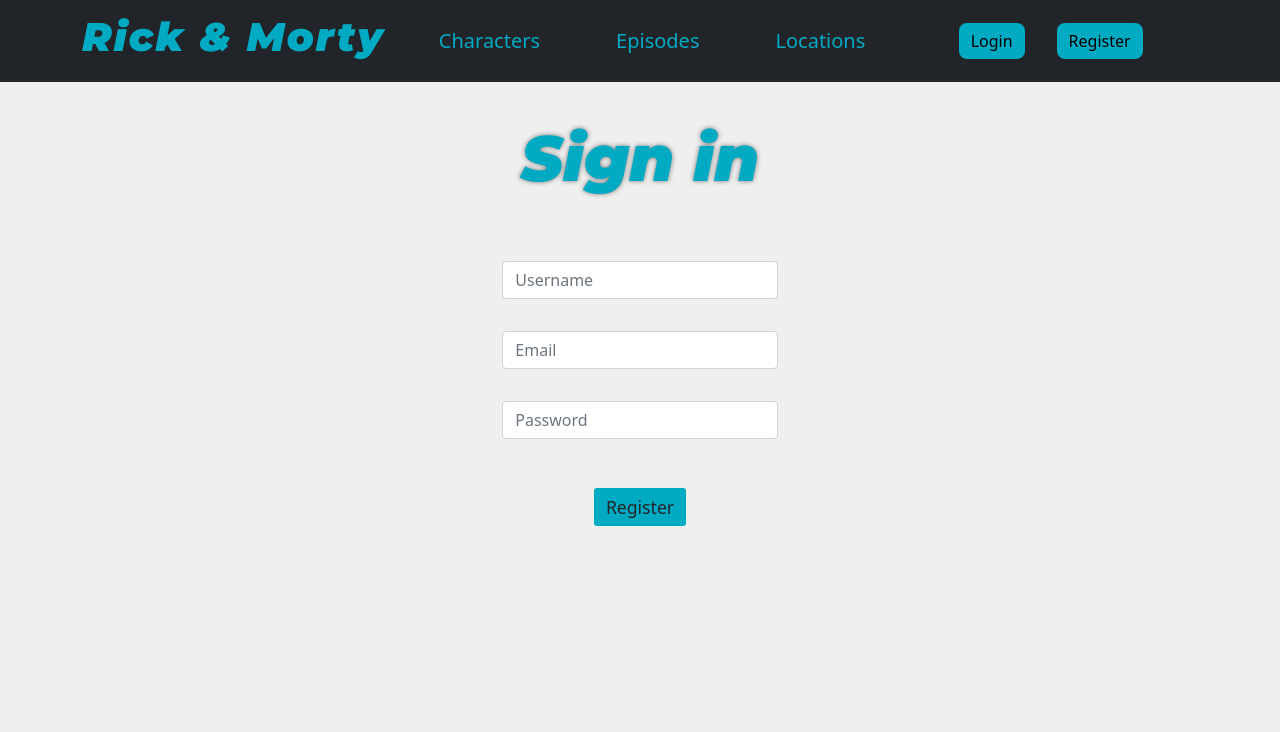
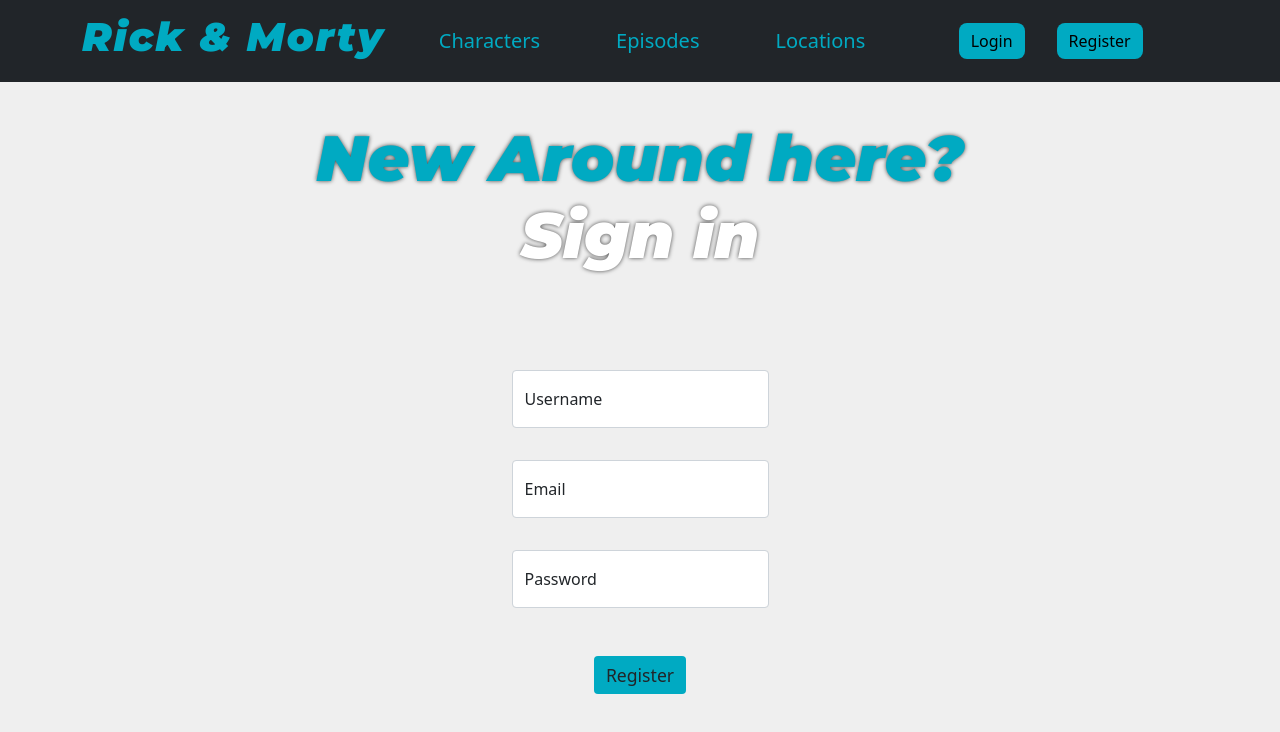
Before and after one commit to emarose/RickYMortyApp, a React (Create React App) app: page /register in a window 1280 px wide. Shown: the top 732 px of the page. Built offline with nearby package versions, Linux system fonts and the light colour scheme.

Commit message:
MINOR STYLING LOGIN - REGISTER

```diff
--- a/src/Pages/Login.css
+++ b/src/Pages/Login.css
@@ -1,9 +1,14 @@
 .loginWrapper{
-    min-height: 75vh;
+    width: 75%;
+    text-align: center;
+    display: flex;
+    flex-direction: column;
+    align-items: center;
+    justify-content: center;
 }
 
 .welcomeTitle{
-    text-shadow: 0 0 5px rgba(0,0,0,0.5);
+    text-shadow: 0 0 4px rgba(0,0,0,0.7 );
     font-family: var(--font-bold);
     font-size: clamp(4em, 5vw, 6em);
     color: var(--blue-clr);
--- a/src/Pages/Login.js
+++ b/src/Pages/Login.js
@@ -11,9 +11,11 @@
   console.log(setUser)
   return (
     <>
-      <div className='loginWrapper text-center'>
-        <h1 className='welcomeTitle' data-aos="fade-left">Welcome back!</h1>
-        <FormGroup set={setUser}/>
+      <div className='loginWrapper container text-center'>
+        <div className="form">
+          <h1 className='welcomeTitle' data-aos="fade-left">Welcome back! <br /> <span className='text-white'>Login</span> </h1>
+          <FormGroup set={setUser}/>
+        </div>
       </div>
     </>
   )
--- a/src/Pages/Register.css
+++ b/src/Pages/Register.css
@@ -1,16 +1,21 @@
 .registerWrapper{
-  width: 75%;
-  text-align: center;
+    width: 75%;
+    text-align: center;
+    display: flex;
+    flex-direction: column;
+    align-items: center;
+    justify-content: center;
 }
 .registerWrapper input{
     margin:2em auto;
-    max-width: 30%;
+
 }
 .registerBtn{
     transition: 0.4s all;
     background-color: var(--blue-clr);
     font-size: 1.1rem;
     width: fit-content;
+    border: none;
 }
 .registerBtn:hover{
     background-color: var(--dark-clr);
--- a/src/Pages/Register.js
+++ b/src/Pages/Register.js
@@ -21,7 +21,7 @@
   return (
     <>
 
-  <p className="error">{errorLogin}</p>
+  <div className="error">{errorLogin}</div>
       <Formik
 
         onSubmit={(valores,{resetForm}) => {
@@ -75,9 +75,9 @@
         (
 
         <div className="container registerWrapper">
-          <h3 data-aos="fade-right" className='welcomeTitle'>Sign in</h3>
+          <h3 data-aos="fade-right" className='welcomeTitle'>New Around here? <br /><span className='text-white'>Sign in</span></h3>
           <Form>
-            <div className="my-3 form-group">
+            <div className="form-floating my-3 form-group">
               <Field
                 type="text"
                 name="username"
@@ -85,10 +85,11 @@
                 className="form-control"
                 placeholder="Username"
               />
+              <label htmlFor="user">Username</label>
               <ErrorMessage name='username' component={()=>(
-                <h2 className="error">{errors.username}</h2>
+                <div className="error">{errors.username}</div>
               )}/>
-
+             <div className="form-floating mb-4 mx-auto">
               <Field
                 type="email"
                 name="email"
@@ -96,10 +97,12 @@
                 className="my-3 form-control"
                 placeholder="Email"
               />
-              <ErrorMessage name='email' component={()=>(
-                <h2 className="error">{errors.email}</h2>
-              )}/>
-
+             <label htmlFor="email">Email</label>
+                <ErrorMessage name='email' component={()=>(
+                  <div className="error">{errors.email}</div>
+                )}/>
+              </div>
+              <div className="form-floating mb-5 mx-auto">
               <Field
                 type="password"
                 name="pass"
@@ -110,7 +113,8 @@
               <ErrorMessage name="pass" component={()=>(
                 <h2 className='error'>{errors.pass}</h2>
               )}/>
-
+              <label htmlFor="pass">Password</label>
+            </div>
 
               <div className="col-xs-5 mt-5 pull-right">
                 <button
--- a/src/components/FormGroup/FormGroup.js
+++ b/src/components/FormGroup/FormGroup.js
@@ -63,9 +63,9 @@
         {({ errors }) =>
         (
 
-          <div className="container" >
-            <Form>
-              <div className="form-floating mb-4 w-25 mx-auto">
+          <div className="container formContainer">
+            <Form >
+              <div className="form-floating w-50 mb-4 mx-auto">
                 <Field
                 type="text"
                 name="username"
@@ -78,7 +78,7 @@
                 )}/>
 
               </div>
-              <div className="form-floating mb-5 w-25 mx-auto">
+              <div className="form-floating w-50 mb-5 mx-auto">
                 <Field type="password" name="pass" className="form-control" id="password" placeholder="Password"/>
                 <label htmlFor="password">Password</label>
                 <ErrorMessage name="pass" component={()=>(
--- a/src/components/FormGroup/formGroup.css
+++ b/src/components/FormGroup/formGroup.css
@@ -1,5 +1,7 @@
 .error{
-    color:  red;
+    color:  rgb(255,30,30);
     font-weight: bold;
     letter-spacing: 1px;
+    padding: 6px 8px;
+    background-color: var(--dark-clr) !important;
 }
```
